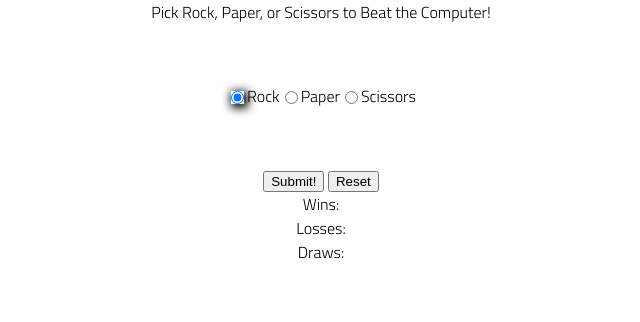
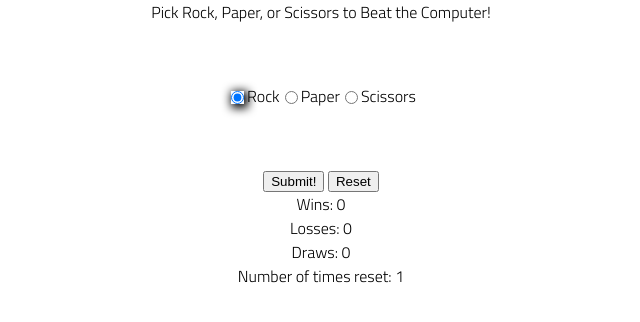
Before and after one commit to chase-abbott/lab-03-rock-paper-scissors, a plain HTML site: page index.html in a window 1280 px wide. Both pictures are taken after a click on the button "Reset". Shown: the whole page, without its empty margins (319-959 px from the left). Drawn offline with Linux system fonts and the light colour scheme.

Commit message:
add reset button

```diff
--- a/app.js
+++ b/app.js
@@ -2,21 +2,21 @@
 import { numberGenerator, didUserWin } from './test/utils.js';
 
 const resultsDiv = document.querySelector('#results-div');
-const winsDiv = document.querySelector('#wins-div');
-const lossesDiv = document.querySelector('#losses-div');
-const submit = document.querySelector('#submit');
-const reset = document.querySelector('#reset');
+const submitButton = document.querySelector('#submit');
+const resetButton = document.querySelector('#reset');
 const winsSpan = document.querySelector('#wins-span');
 const lossesSpan = document.querySelector('#losses-span');
 const drawsSpan = document.querySelector('#draws-span');
+const resetSpan = document.querySelector('#reset-span');
 
 // initialize state
 let wins = 0;
 let losses = 0;
 let total = 0;
+let resetNumber = 0;
 
 // set event listeners to update state and DOM
-submit.addEventListener('click', () => {
+submitButton.addEventListener('click', () => {
     total++;
     const userInput = document.querySelector('input:checked');
     const userGuess = userInput.value;
@@ -40,7 +40,17 @@ submit.addEventListener('click', () => {
         lossesSpan.textContent = losses;
         drawsSpan.textContent = total - wins - losses;
     }
+})
 
-    console.log(computerThrow, didUserWin(userGuess, computerThrow), wins, losses, total);
+function reset() {
+    resetNumber++;
+    wins = 0;
+    losses = 0;
+    total = 0;
+    winsSpan.textContent = 0;
+    lossesSpan.textContent = 0;
+    drawsSpan.textContent = 0;
+    resetSpan.textContent = resetNumber;
+}
 
-})
+resetButton.addEventListener('click', reset);
--- a/index.html
+++ b/index.html
@@ -30,9 +30,10 @@
             <button id="submit"> Submit! </button>
             <button id="reset"> Reset </button>
         </div>
-        <div id="wins-div"> Wins: <span id="wins-span"></span></div>
-        <div id="losses-div"> Losses: <span id="losses-span"></span></div>
-        <div id="draws-div"> Draws: <span id="draws-span"></span></div>
+        <div id="wins-div"> Wins: <span id="wins-span">0</span></div>
+        <div id="losses-div"> Losses: <span id="losses-span">0</span></div>
+        <div id="draws-div"> Draws: <span id="draws-span">0</span></div>
+        <div> Number of times reset: <span id="reset-span">0</span></div>
     </main>
 
     <script type="module" src="app.js"></script>
```
